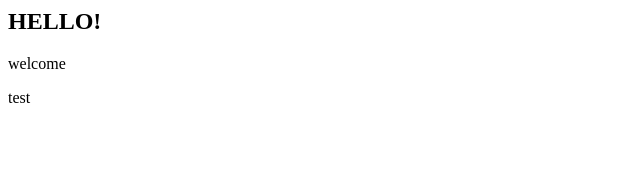
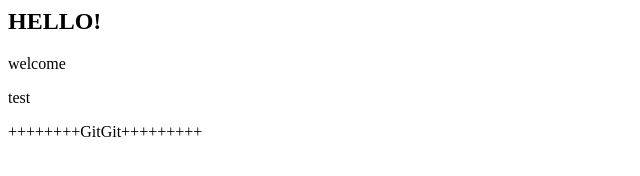
Before and after one commit to htmldav/appApp, a plain HTML site: page index.html in a window 1280 px wide. Shown: the whole page, without its empty margins (0-640 px from the left). Drawn offline with Linux system fonts and the light colour scheme.

Commit message:
two commit

```diff
--- a/index.html
+++ b/index.html
@@ -1,3 +1,4 @@
 <h2>HELLO!</h2>
 <p>welcome</p>
 <p>test</p>
+<p>++++++++GitGit+++++++++</p>
```
